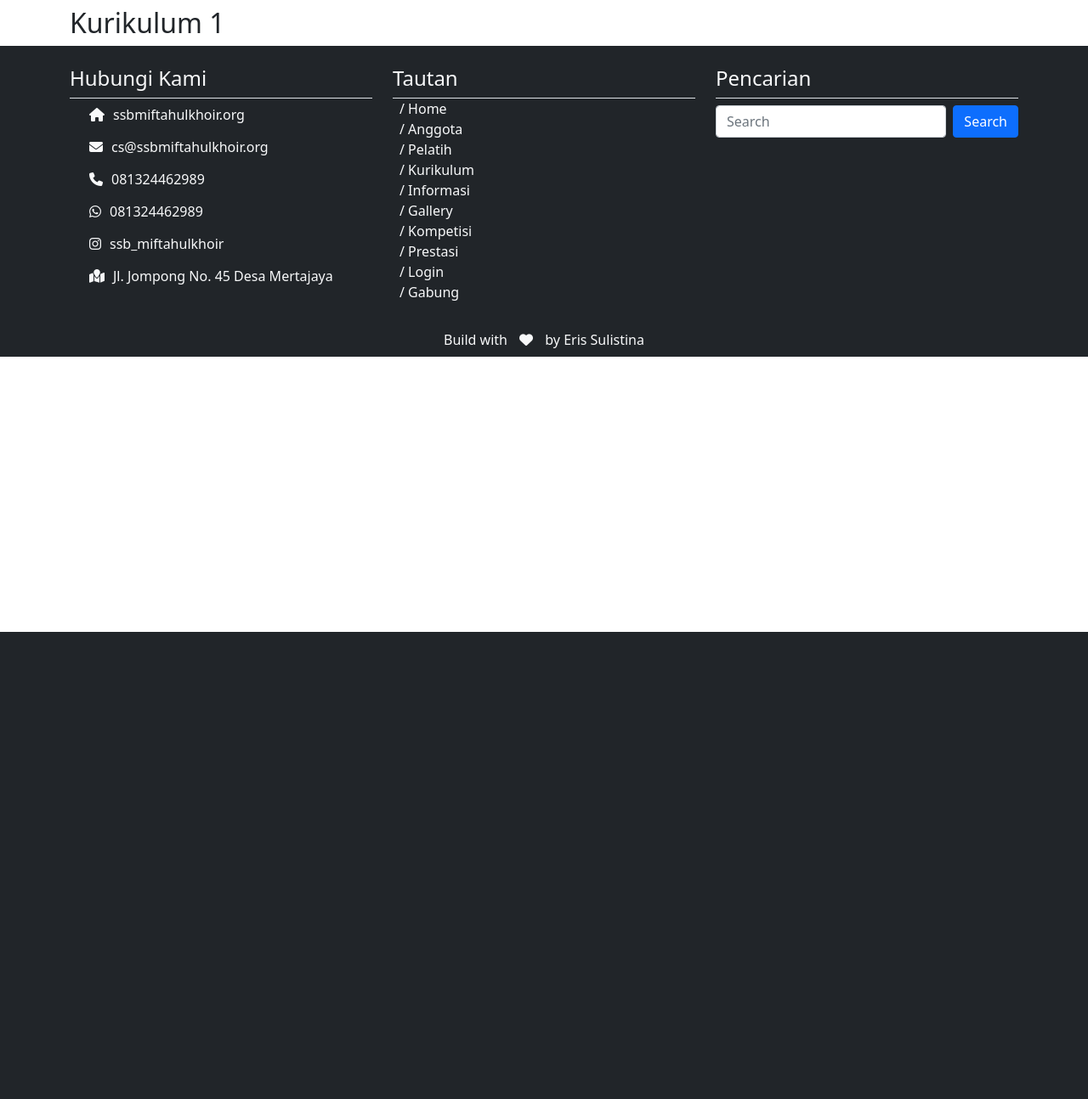
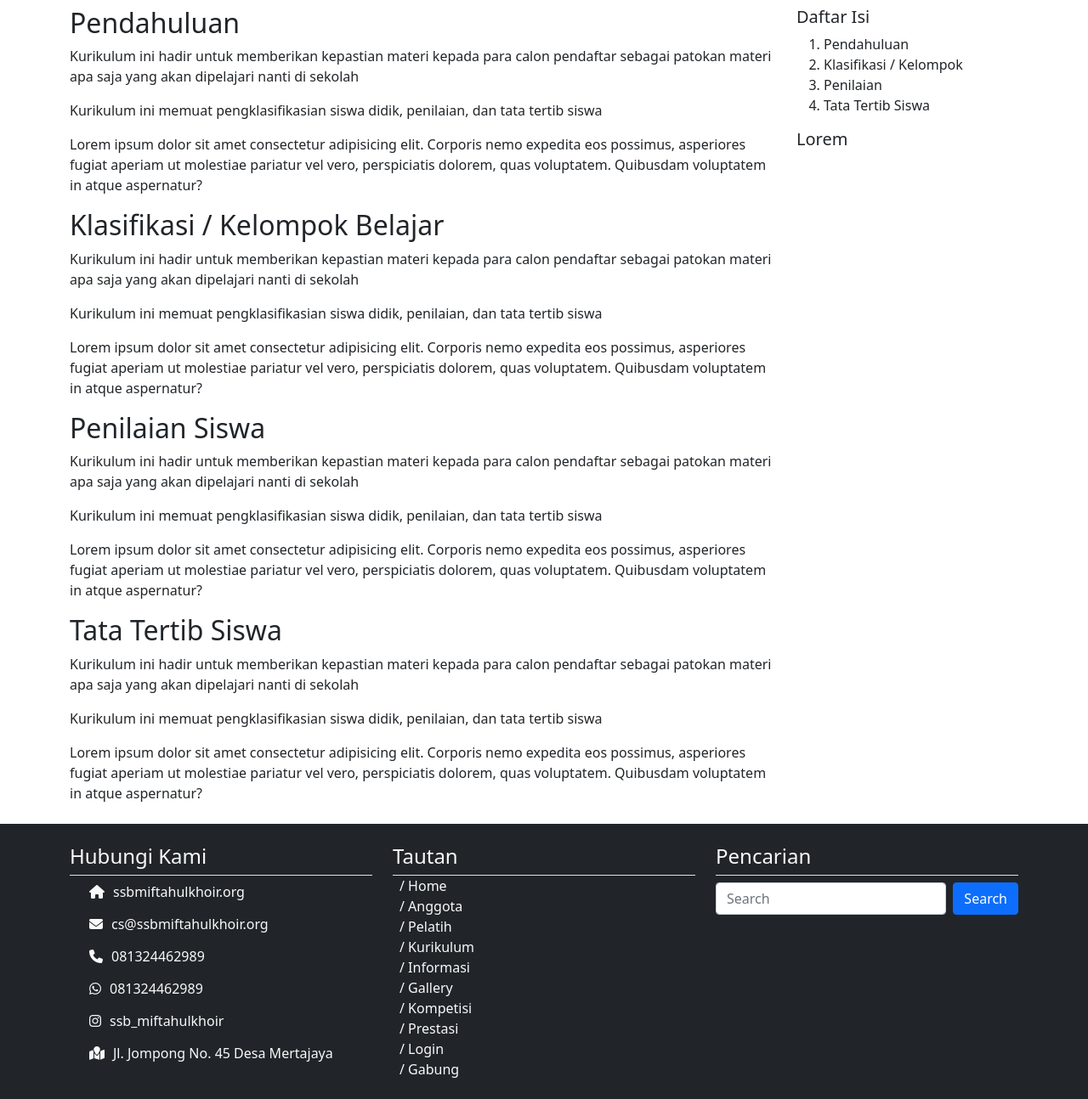
Before and after one commit to sejutaimpian/sifoster, a CodeIgniter 4 app: template app/Views/pages/kurikulum.php in a window 1280 px wide. Shown: the part 56-1350 px from the top of the page at 85% size. Before the commit the page ends 800 px from the top, so only its background shows below. Run offline with PHP 8.4 and a stand-in for CodeIgniter, Linux system fonts and the light colour scheme; the template is opened without the code that fills it, so the values that code supplies are empty; some libraries are stand-ins or nearby versions.

Commit message:
add: layout halaman kurikulum

```diff
--- a/app/Views/pages/kurikulum.php
+++ b/app/Views/pages/kurikulum.php
@@ -1,11 +1,55 @@
 <?= $this->extend("layout/template"); ?>
 
 <?= $this->section("content"); ?>
-<div class="container">
+<div class="container my-2">
     <div class="row">
-        <h1><?= $title; ?></h1>
-        <div class="col-md-12">
-            <h2>Kurikulum 1</h2>
+        <div class="col-md-9">
+            <div id="pendahuluan">
+                <h2>Pendahuluan</h2>
+                <p>Kurikulum ini hadir untuk memberikan kepastian materi kepada para calon pendaftar sebagai patokan materi apa saja yang akan dipelajari nanti di sekolah</p>
+                <p>Kurikulum ini memuat pengklasifikasian siswa didik, penilaian, dan tata tertib siswa</p>
+                <p>Lorem ipsum dolor sit amet consectetur adipisicing elit. Corporis nemo expedita eos possimus, asperiores fugiat aperiam ut molestiae pariatur vel vero, perspiciatis dolorem, quas voluptatem. Quibusdam voluptatem in atque aspernatur?</p>
+            </div>
+            <div id="klasifikasi">
+                <h2>Klasifikasi / Kelompok Belajar</h2>
+                <p>Kurikulum ini hadir untuk memberikan kepastian materi kepada para calon pendaftar sebagai patokan materi apa saja yang akan dipelajari nanti di sekolah</p>
+                <p>Kurikulum ini memuat pengklasifikasian siswa didik, penilaian, dan tata tertib siswa</p>
+                <p>Lorem ipsum dolor sit amet consectetur adipisicing elit. Corporis nemo expedita eos possimus, asperiores fugiat aperiam ut molestiae pariatur vel vero, perspiciatis dolorem, quas voluptatem. Quibusdam voluptatem in atque aspernatur?</p>
+            </div>
+            <div id="penilaian">
+                <h2>Penilaian Siswa</h2>
+                <p>Kurikulum ini hadir untuk memberikan kepastian materi kepada para calon pendaftar sebagai patokan materi apa saja yang akan dipelajari nanti di sekolah</p>
+                <p>Kurikulum ini memuat pengklasifikasian siswa didik, penilaian, dan tata tertib siswa</p>
+                <p>Lorem ipsum dolor sit amet consectetur adipisicing elit. Corporis nemo expedita eos possimus, asperiores fugiat aperiam ut molestiae pariatur vel vero, perspiciatis dolorem, quas voluptatem. Quibusdam voluptatem in atque aspernatur?</p>
+            </div>
+            <div id="tatatertib">
+                <h2>Tata Tertib Siswa</h2>
+                <p>Kurikulum ini hadir untuk memberikan kepastian materi kepada para calon pendaftar sebagai patokan materi apa saja yang akan dipelajari nanti di sekolah</p>
+                <p>Kurikulum ini memuat pengklasifikasian siswa didik, penilaian, dan tata tertib siswa</p>
+                <p>Lorem ipsum dolor sit amet consectetur adipisicing elit. Corporis nemo expedita eos possimus, asperiores fugiat aperiam ut molestiae pariatur vel vero, perspiciatis dolorem, quas voluptatem. Quibusdam voluptatem in atque aspernatur?</p>
+            </div>
+        </div>
+        <div class="col-md-3 eris-hidden">
+            <div>
+                <h5>Daftar Isi</h5>
+                <ol>
+                    <a href="#pendahuluan">
+                        <li>Pendahuluan</li>
+                    </a>
+                    <a href="#klasifikasi">
+                        <li>Klasifikasi / Kelompok</li>
+                    </a>
+                    <a href="#penilaian">
+                        <li>Penilaian</li>
+                    </a>
+                    <a href="#tatatertib">
+                        <li>Tata Tertib Siswa</li>
+                    </a>
+                </ol>
+            </div>
+            <div>
+                <h5>Lorem</h5>
+            </div>
         </div>
     </div>
 </div>
--- a/public/style.css
+++ b/public/style.css
@@ -82,6 +82,9 @@ a:hover {
   .eris-80vh{
     height: auto;
   }
+  .eris-hidden {
+    display: none;
+  }
 }
 
 @media (max-width: 992px) {
```
